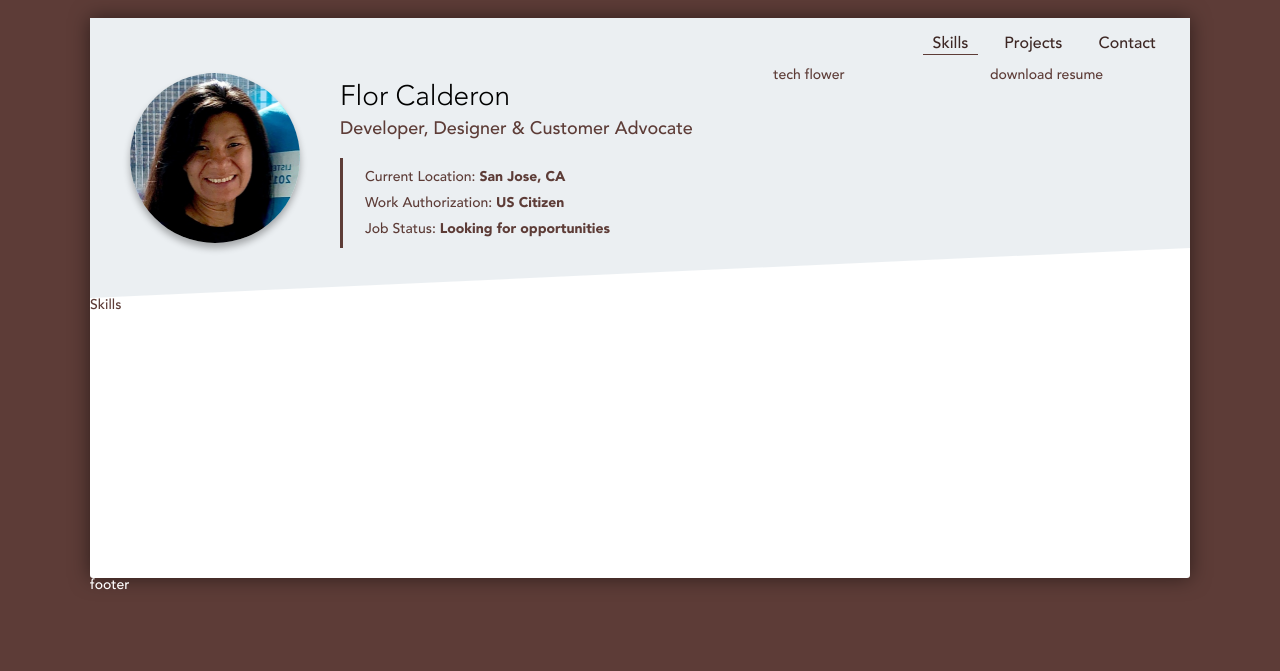
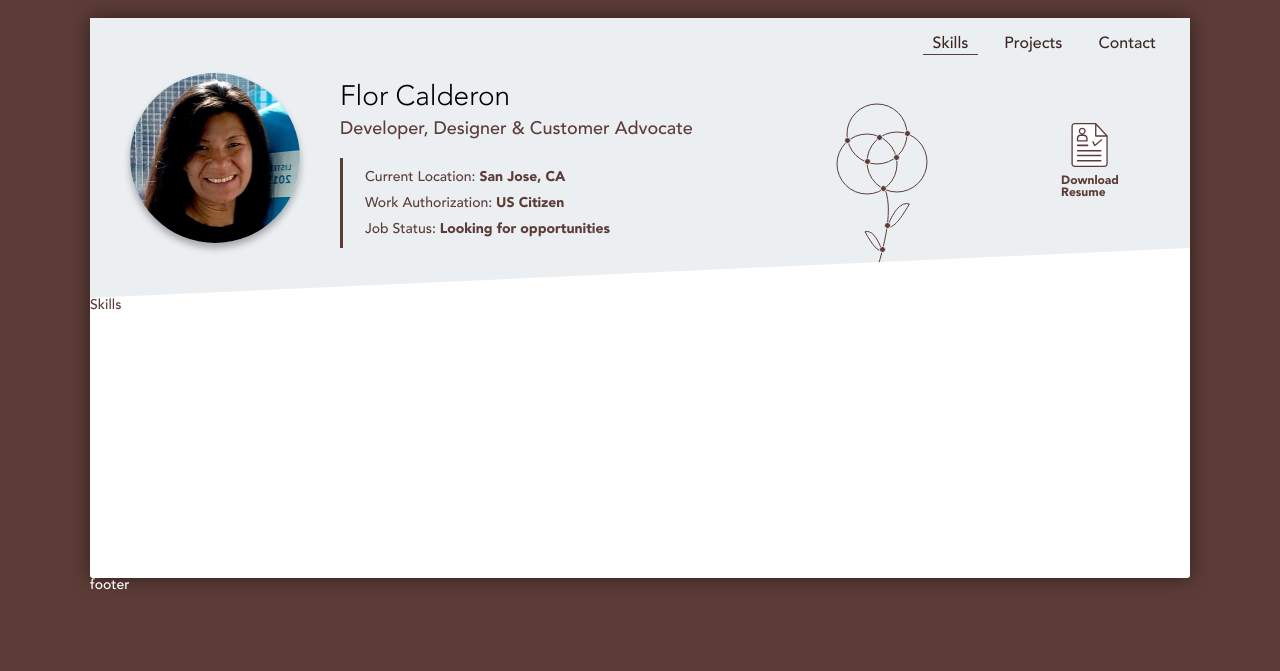
Before and after one commit to FlorCal/FlorCal.github.io, a React app: page / in a window 1280 px wide. Built offline with nearby package versions, Linux system fonts and the light colour scheme.

Commit message:
flower and resume img loaded and styled

```diff
--- a/src/Header/index.js
+++ b/src/Header/index.js
@@ -1,5 +1,7 @@
 import React from 'react'
 import portrait from '../app/img/portrait.jpg'
+import flower from '../app/img/flower.svg'
+import resume from '../app/img/resume.svg'
 
 class HeaderComponent extends React.Component {
   render() {
@@ -18,10 +20,12 @@ class HeaderComponent extends React.Component {
           <h2>Developer, Designer & Customer Advocate</h2>
         </div>
         <div className="flower">
-          tech flower
+          <img src={flower} />
         </div>
         <div className="resume">
-          download resume
+          <img src={resume} />
+          <br/>
+          <span>Download <br/> Resume</span>
         </div>
         <div className="info">
           <p>
--- a/src/Header/index.scss
+++ b/src/Header/index.scss
@@ -69,11 +69,23 @@
 
     .flower {
         grid-area: flower;
+        justify-self: center;
+        padding-top: 35px;
     }
 
     .resume {
         grid-area: resume;
-    }
+        justify-self: center;
+        align-self: center;
+        font-family: fBlack;
+        font-size: $sFontSmall;
+
+
+        & > img {
+            padding: 5px 10px;
+        }
+
+    } //.resume
 
     .info {
         grid-area: info;
```
Also changed, not shown: src/app/img/flower.svg (added), src/app/img/resume.svg (added).
